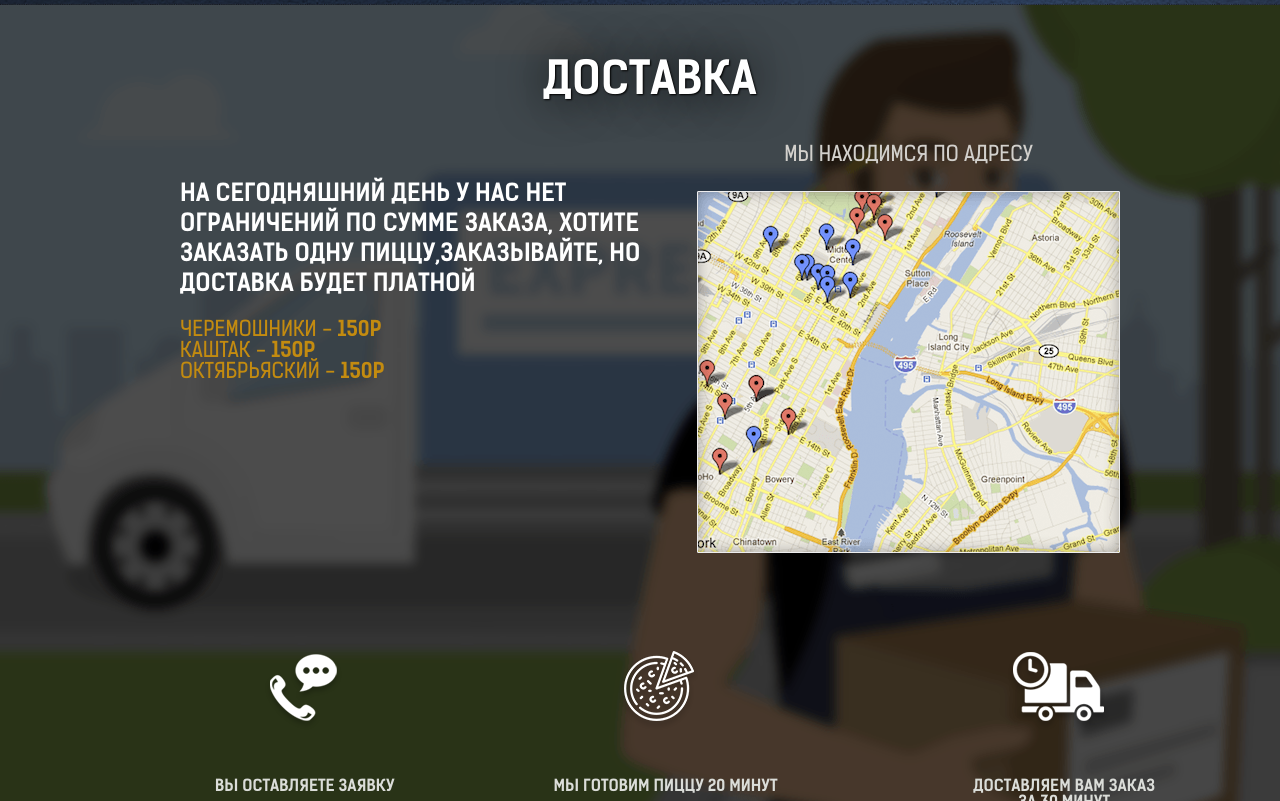
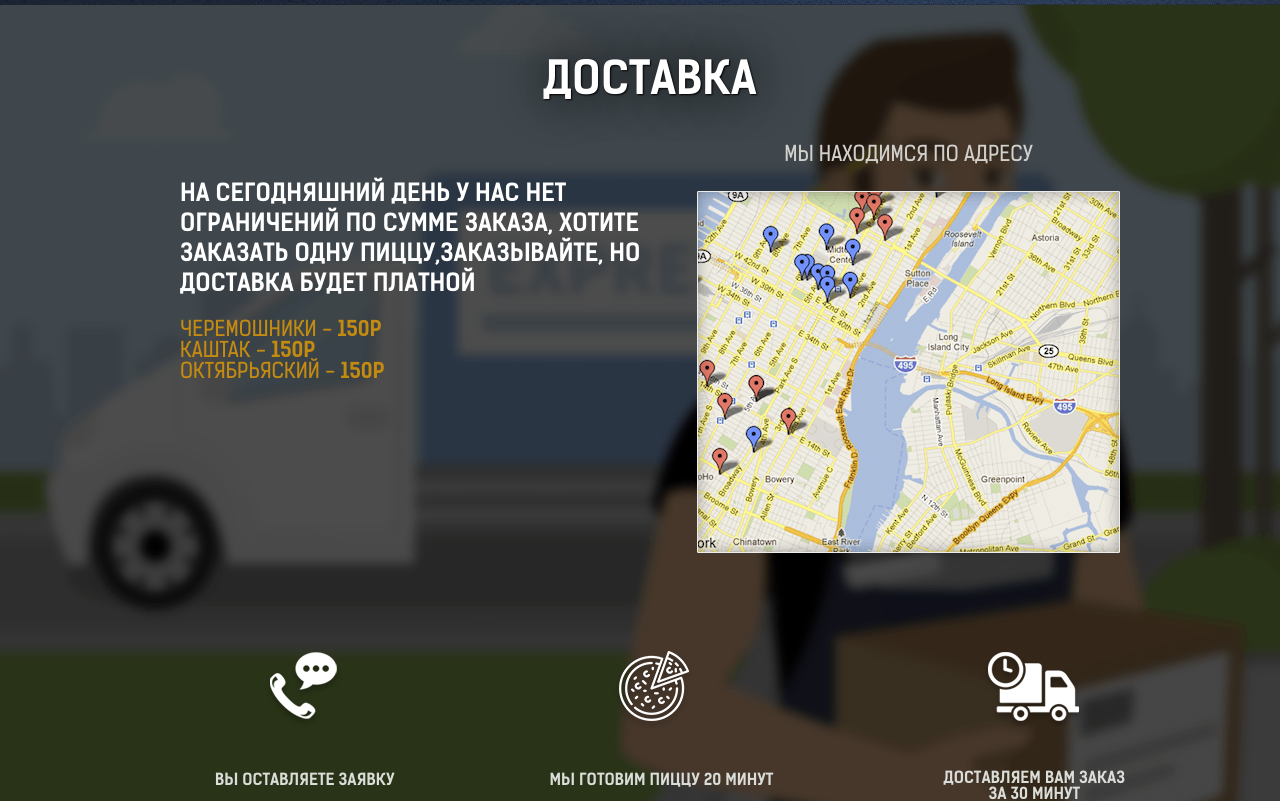
Before and after one commit to spmpl/HotPizza, a website: page index.html in a window 1280 px wide. Shown: the part 2972-3773 px from the top of the page. Drawn offline with Linux system fonts and the light colour scheme.

Commit message:
hello
hello

```diff
--- a/index.html
+++ b/index.html
@@ -161,15 +161,15 @@
 		    </div>
 		    <div class="main-delivery__content clearfix">
 		    	<div class="main-delivery__information">
-		    	<img src="img/phone.png" alt="">
+		    	<div class="main-delivery__icon-phone"></div>
 		    	<p>Вы оставляете заявку</p>
 		    	</div>
 		    	<div class="main-delivery__information">
-		    	<img src="img/pizza.png" alt="">
+		    	<div class="main-delivery__icon-pizza"></div>
 		    	<p>Мы готовим пиццу 20 минут</p>
 		    	</div>
 		    	<div class="main-delivery__information">
-		    	<img src="img/car.png" alt="">
+		    	<div class="main-delivery__icon-car"></div>
 		    	<p>Доставляем вам заказ <br> за 30 минут</p>
 		    	</div>
 		    </div>
--- a/sass/style.scss
+++ b/sass/style.scss
@@ -288,6 +288,7 @@ body{
 	font-size: 25px;
 	color: #e29a00;
 	text-transform: uppercase;
+	text-shadow: 0 8px 7px rgba(0, 0, 0, 0.55);
 }
 
 
@@ -458,7 +459,7 @@ body{
 }
 
 .main-delivery__content{
-	display: inline-block;
+	display: flex;
 	float: left;
 	width: 100%;
 	margin: 93px 35px 0;
@@ -475,23 +476,38 @@ body{
 			color: #dbddd9;
 		}
 
-		img{
-			margin-left: 50px;
-		}
-
 		&:last-child{
 			margin-right: 0;
-			float: right;
-
-			img{
-				margin-left: 35px;
-			}
 		}
 
 		&:nth-child(2){
 			p{
 				margin-left: -15px;
 			}
+		}
+
+		.main-delivery__icon-phone{
+			margin-left: 50px;
+			background: url(../img/sprite.png) no-repeat;
+    width: 77px;
+    height: 77px;
+    background-position: -50px -408px;
+		}
+
+		.main-delivery__icon-pizza{
+			margin-left: 50px;
+			background: url(../img/sprite.png) no-repeat;
+			background-position: -50px -50px;
+			width: 79px;
+			    height: 77px;
+		}
+
+		.main-delivery__icon-car{
+			margin-left: 40px;
+			background: url(../img/sprite.png) no-repeat;
+			background-position: -50px -229px;
+			width: 101px;
+			height: 75px;
 		}
 	}
 }
@@ -531,6 +547,9 @@ body{
 	p{
 		width: 250px;
 		text-align: center;
+		color: #fff;
+    font-family: KelsonRegular;
+    font-size: 19px;
 	}
 
 	img{
```
Also changed, not shown: css/style.css. Lines whose indentation alone changed are shown as unchanged.
